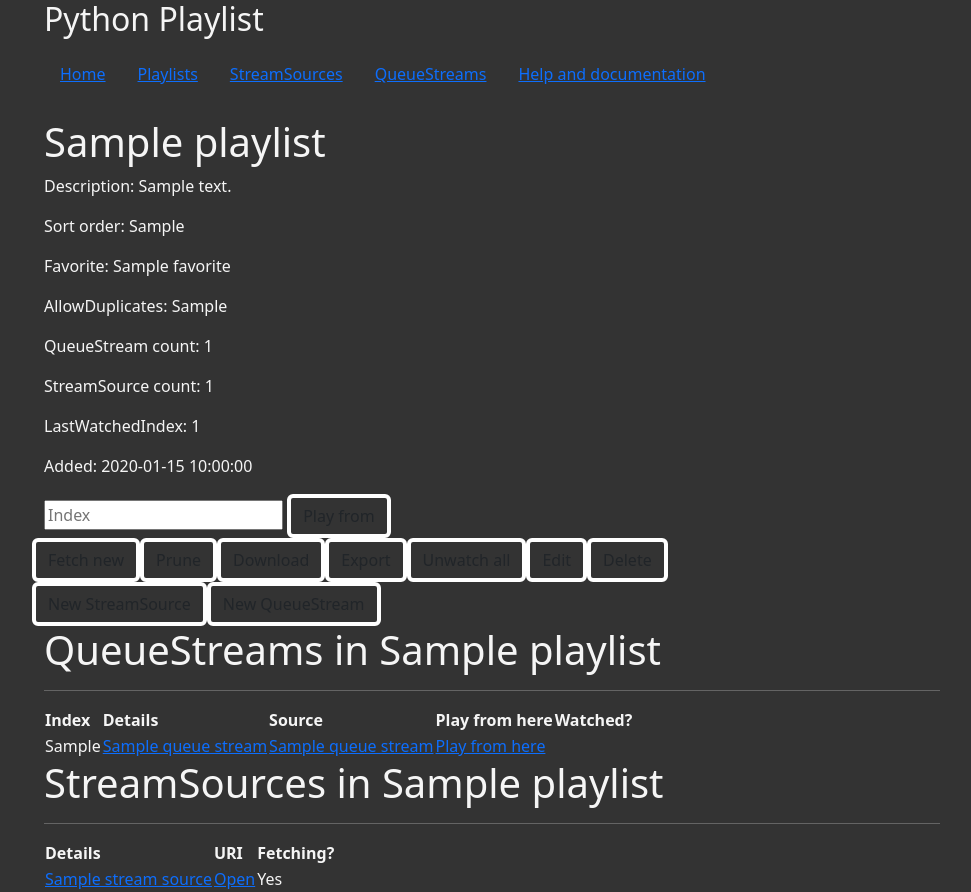
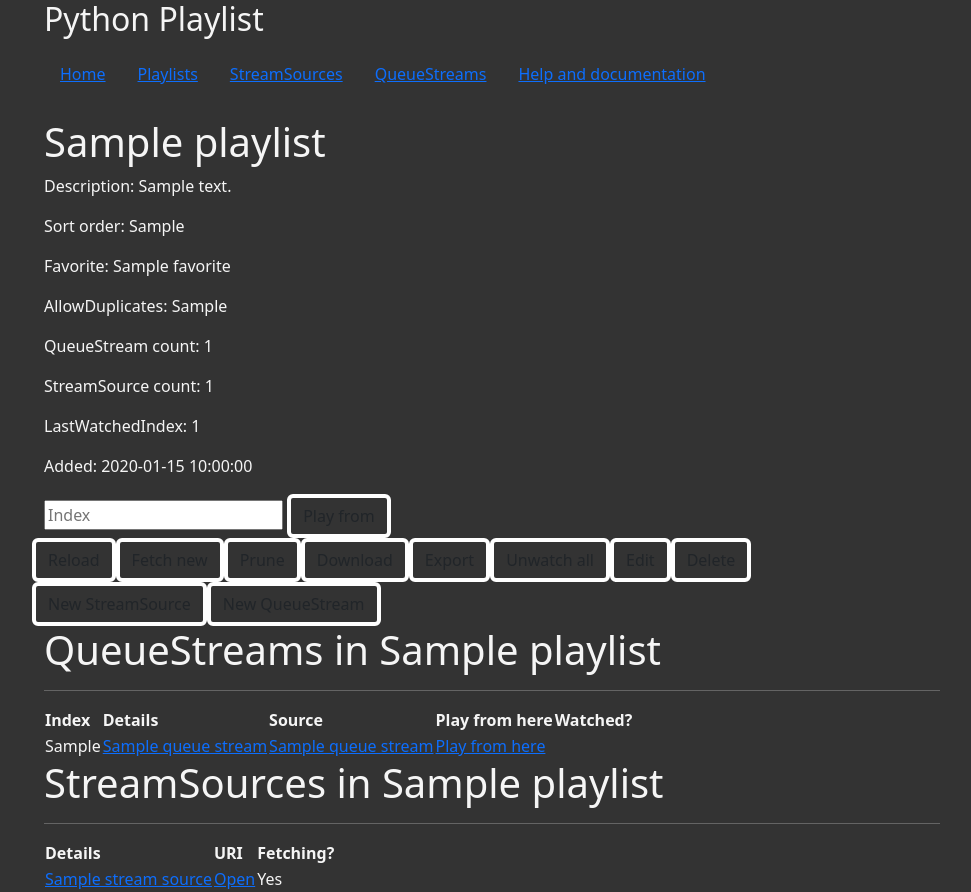
Before and after one commit to gardehal/python-playlist, a Flask app: template templates/playlists/details.html in a window 1280 px wide. Shown: the whole page, without its empty margins (148-1119 px from the left). Run offline with Flask 3, Linux system fonts and the light colour scheme; the template is opened without the code that fills it: most values are stand-ins (such as "Sample title", 1, 10 or a date in 2020); parts of the project's set-up code (start-up, migrations or seed data) failed here and were passed over; some libraries are stand-ins or nearby versions.

Commit message:
Update details.html

```diff
--- a/templates/playlists/details.html
+++ b/templates/playlists/details.html
@@ -19,6 +19,7 @@
         </form>
     </div>
     <div class="row">
+        <a class="btn" href="{{ url_for("playlistsDetails", playlistId=playlist.id) }}">Reload</a>
         <a class="btn" onclick="fetch('/fetch/{{ playlist.id }}')">Fetch new</a>
         <a class="btn" href="{{ url_for("prunePlaylist", playlistId=playlist.id) }}">Prune</a>
         <a class="btn" href="{{ url_for("error", errorMessage="Not Implemented") }}">Download</a>
```
